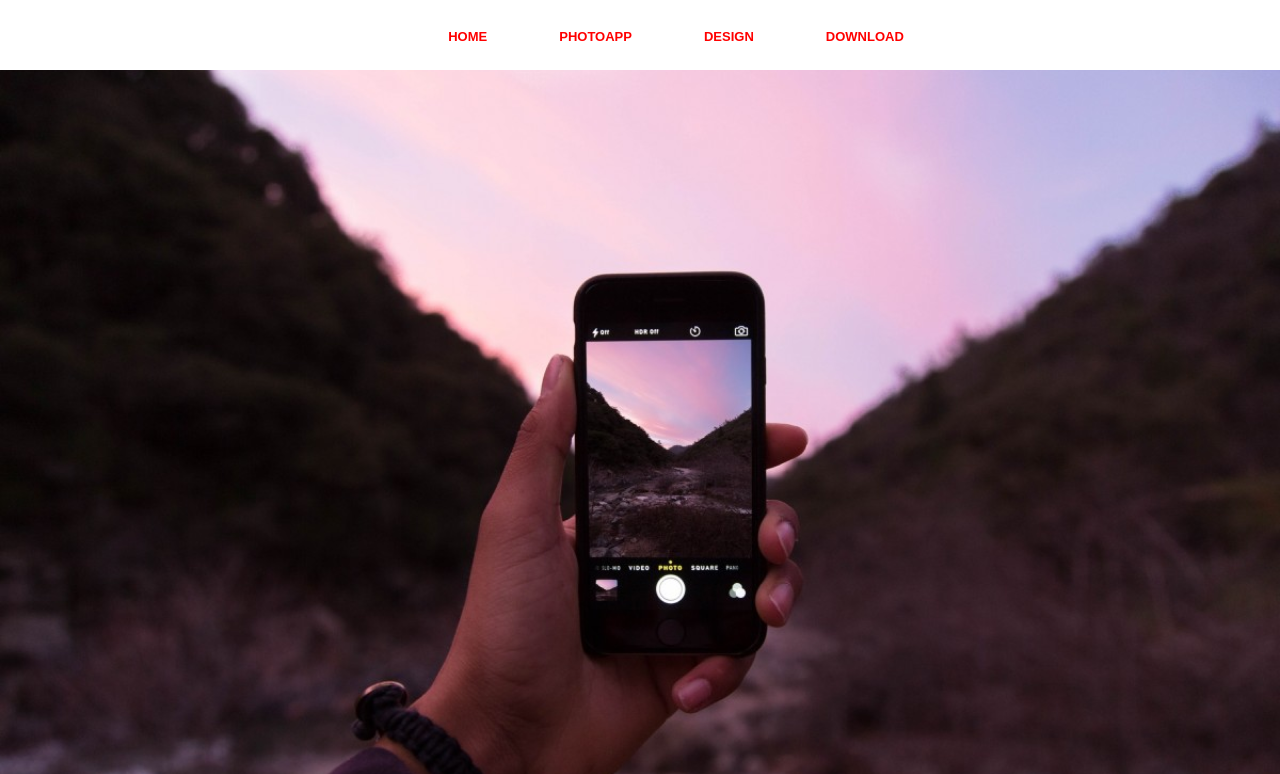
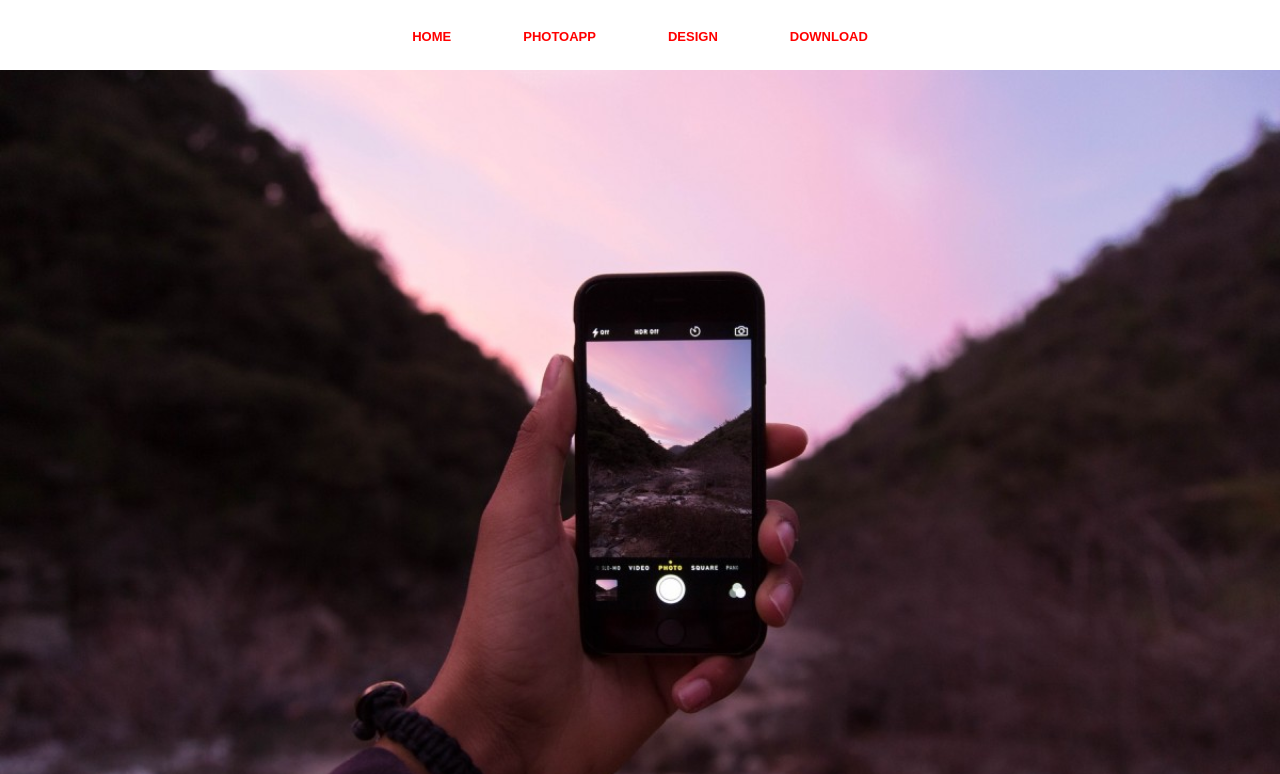
Before and after one commit to MariiaSl/homework, a plain HTML site: page HW2/index.html in a window 1280 px wide. Shown: the top 774 px of the page. Drawn offline with Linux system fonts and the light colour scheme.

Commit message:
header-menu-item margin-left

```diff
--- a/HW2/css/styles.css
+++ b/HW2/css/styles.css
@@ -25,7 +25,7 @@ a {
   justify-content: center;
   align-items: center;
 }
-.header-menu-item {
+.header-menu-item + .header-menu-item {
   margin-left: 72px;
 }
 .header-menu-link {
```
